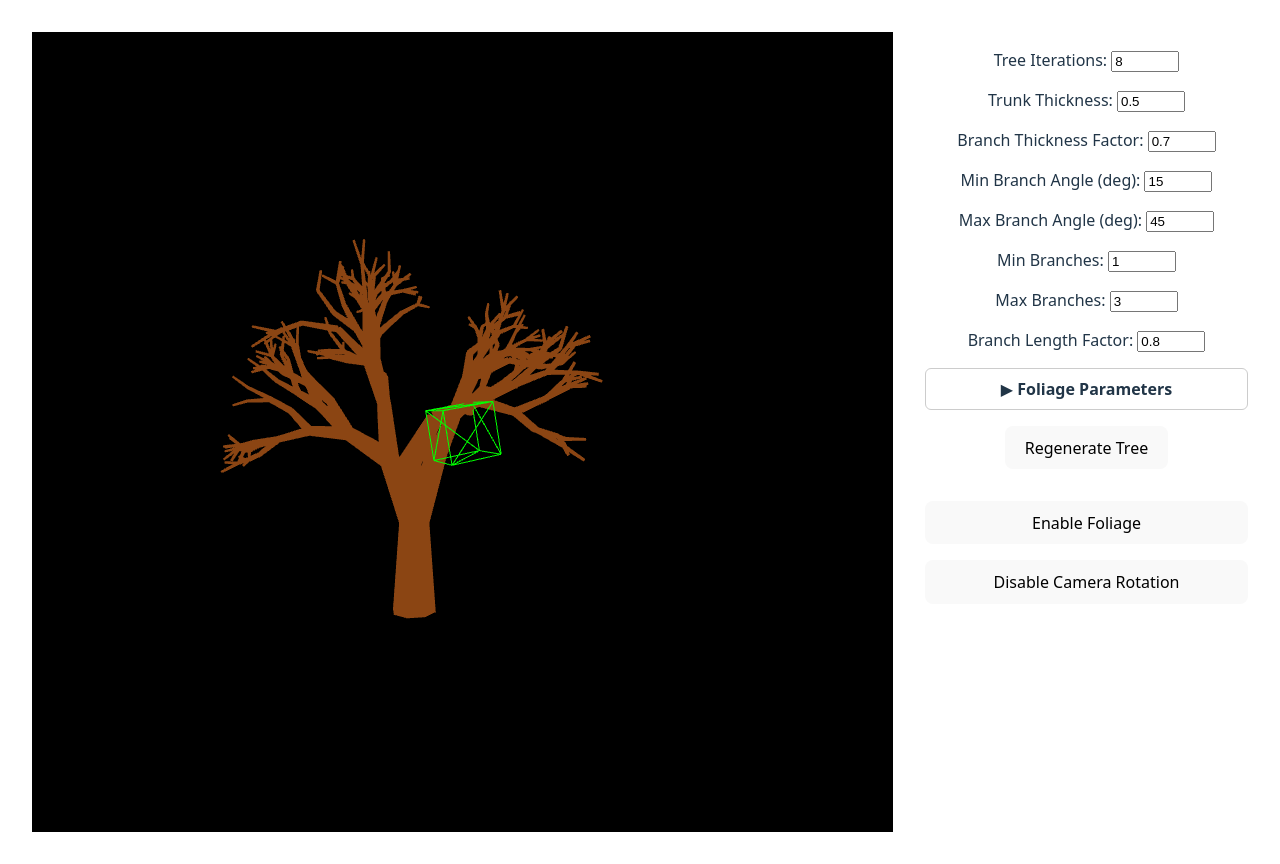
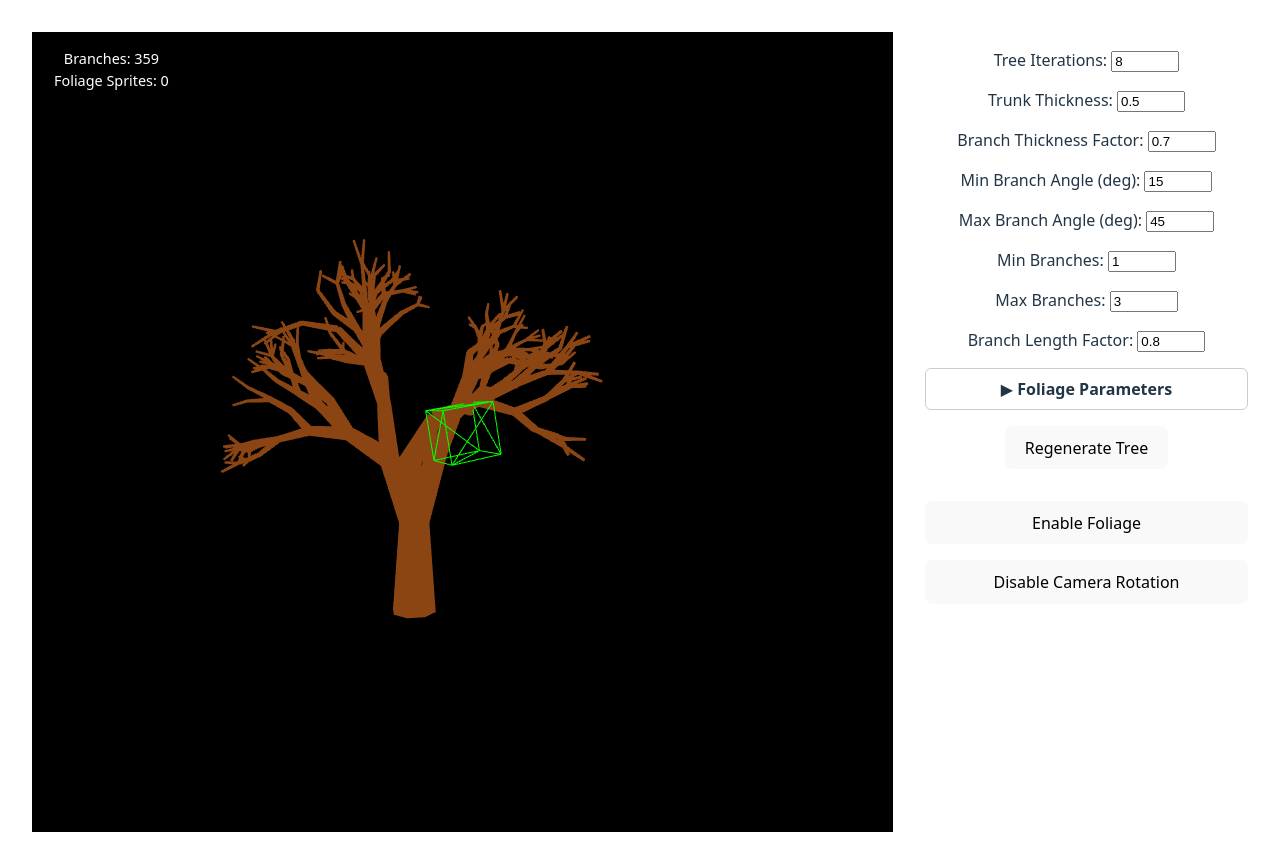
Before and after one commit to QbertMF/trapDoor, a React (Vite) app: page / in a window 1280 px wide. Built offline with nearby package versions, Linux system fonts and the light colour scheme.

Commit message:
stats added

```diff
--- a/src/RotatingCube.jsx
+++ b/src/RotatingCube.jsx
@@ -5,6 +5,7 @@ import { addTreeToScene } from './component/Tree';
 import { createSeededRandom } from './component/SeededRandom';
 import { TreeStructure } from './component/TreeStructure';
 import TreeWidget from './component/TreeWidget';
+import Statistics from './component/Statistics';
 
 function RotatingCube() {
   const mountRef = useRef(null);
@@ -20,6 +21,8 @@ function RotatingCube() {
   const [cameraRotationEnabled, setCameraRotationEnabled] = useState(true);
   const [foliageEnabled, setFoliageEnabled] = useState(false); // default off
   const [folIterationStart, setFolIterationStart] = useState(0);
+  const [branchCount, setBranchCount] = useState(0);
+  const [foliageCount, setFoliageCount] = useState(0);
   const orbitAzimuthRef = useRef(0); // horizontal angle
   const orbitElevationRef = useRef(0); // vertical angle
 
@@ -62,7 +65,9 @@ function RotatingCube() {
     const rand = createSeededRandom(seed);
     // Add tree model to the scene as a group
     const treeGroup = new THREE.Group();
-    addTreeToScene(treeGroup, treeParams, rand);
+    const stats = addTreeToScene(treeGroup, treeParams, rand);
+    setBranchCount(stats.branchCount);
+    setFoliageCount(stats.foliageCount);
     scene.add(treeGroup);
 
     camera.position.z = 10;
@@ -171,7 +176,8 @@ function RotatingCube() {
   }, [iterations, seed, minAngle, maxAngle, minBranch, maxBranch, branchLengthFactor, trunkThickness, branchThicknessFactor, foliageEnabled, folIterationStart, cameraRotationEnabled]);
 
   return (
-    <div style={{ display: 'flex', flexDirection: 'row', alignItems: 'flex-start', justifyContent: 'center', gap: '2em' }}>
+    <div style={{ position: 'relative', display: 'flex', flexDirection: 'row', alignItems: 'flex-start', justifyContent: 'center', gap: '2em' }}>
+      <Statistics branchCount={branchCount} foliageCount={foliageCount} />
       <div ref={mountRef} style={{ width: '1000px', height: '800px', margin: '0 auto' }} />
       <div>
         <TreeWidget
--- /dev/null
+++ b/src/component/Statistics.jsx
@@ -0,0 +1,21 @@
+import React from 'react';
+
+export default function Statistics({ branchCount, foliageCount }) {
+  return (
+    <div style={{
+      position: 'absolute',
+      top: 10,
+      left: 10,
+      color: 'white',
+      fontSize: '0.9em',
+      background: 'rgba(0,0,0,0.4)',
+      padding: '6px 12px',
+      borderRadius: '6px',
+      zIndex: 1000,
+      pointerEvents: 'none',
+    }}>
+      Branches: {branchCount}<br />
+      Foliage Sprites: {foliageCount}
+    </div>
+  );
+}
--- a/src/component/Tree.jsx
+++ b/src/component/Tree.jsx
@@ -63,24 +63,61 @@ function generateBranches(start, direction, length, thickness, iterations, branc
 // Add tree to scene
 export function addTreeToScene(scene, treeParams, rand) {
   const branches = [];
+  let foliageCount = 0;
+  // Wrap generateBranches to count foliage sprites
+  function generateBranchesCounted(start, direction, length, thickness, iterations, branches, treeParams, rand, scene) {
+    if (iterations === 0) return;
+    const end = start.clone().add(direction.clone().multiplyScalar(length));
+    branches.push(new BranchStructure(start.clone(), end.clone(), thickness, thickness * treeParams.branchThicknessFactor));
+    if (treeParams.foliageEnabled && iterations <= treeParams.folIterationStart) {
+      foliageCount++;
+      const sprite = new THREE.Sprite(leafMaterial.clone());
+      sprite.position.copy(end);
+      const scale = 0.5 + rand() * 0.7;
+      sprite.scale.set(scale, scale, scale);
+      sprite.material.rotation = rand() * Math.PI * 2;
+      scene.add(sprite);
+    }
+    const branchCount = treeParams.minBranch + Math.floor(rand() * (treeParams.maxBranch - treeParams.minBranch + 1));
+    for (let i = 0; i < branchCount; i++) {
+      const angleDeg = treeParams.minAngle + rand() * (treeParams.maxAngle - treeParams.minAngle);
+      const angleRad = angleDeg * Math.PI / 180;
+      let randomDir = new THREE.Vector3(rand() - 0.5, rand() - 0.5, rand() - 0.5).normalize();
+      if (randomDir.angleTo(direction) < 0.1) {
+        randomDir = new THREE.Vector3(rand() - 0.5, rand() - 0.5, rand() - 0.5).normalize();
+      }
+      const axis = direction.clone().cross(randomDir).normalize();
+      const branchDir = direction.clone().applyAxisAngle(axis, angleRad).normalize();
+      const nextLength = length * treeParams.branchLengthFactor + (rand() - 0.5) * treeParams.branchLengthVariance;
+      generateBranchesCounted(
+        end,
+        branchDir,
+        nextLength,
+        thickness * treeParams.branchThicknessFactor,
+        iterations - 1,
+        branches,
+        treeParams,
+        rand,
+        scene
+      );
+    }
+  }
   const trunkStart = new THREE.Vector3(treeParams.position.x, treeParams.position.y, treeParams.position.z);
   const trunkDir = new THREE.Vector3(0, 1, 0);
-  generateBranches(trunkStart, trunkDir, treeParams.trunkLength, treeParams.trunkThickness, treeParams.iterations, branches, treeParams, rand, scene);
+  generateBranchesCounted(trunkStart, trunkDir, treeParams.trunkLength, treeParams.trunkThickness, treeParams.iterations, branches, treeParams, rand, scene);
 
-  // Render branches as cylinders
   branches.forEach(branch => {
     const dir = branch.end.clone().sub(branch.start);
     const length = dir.length();
     dir.normalize();
-    // Cylinder geometry
     const geometry = new THREE.CylinderGeometry(branch.endThickness, branch.startThickness, length, 8);
     const material = new THREE.MeshBasicMaterial({ color: 0x8B4513 });
     const mesh = new THREE.Mesh(geometry, material);
-    // Position and orientation
     mesh.position.copy(branch.start.clone().add(dir.clone().multiplyScalar(length/2)));
     mesh.quaternion.setFromUnitVectors(new THREE.Vector3(0,1,0), dir);
     scene.add(mesh);
   });
+  return { branchCount: branches.length, foliageCount };
 }
 
 export default function Tree() {
```
